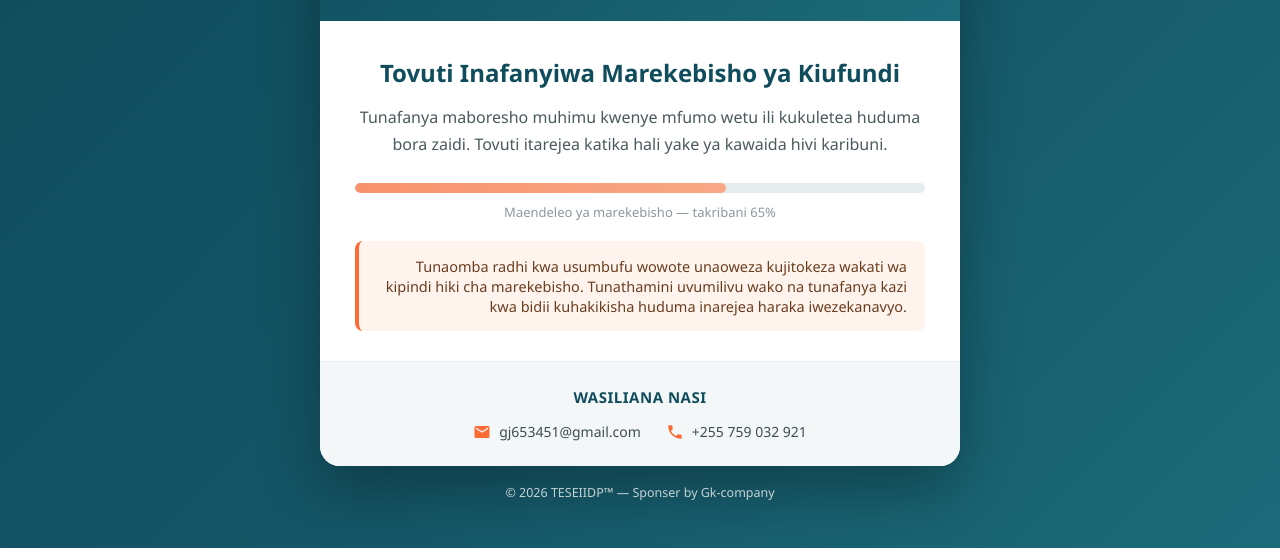
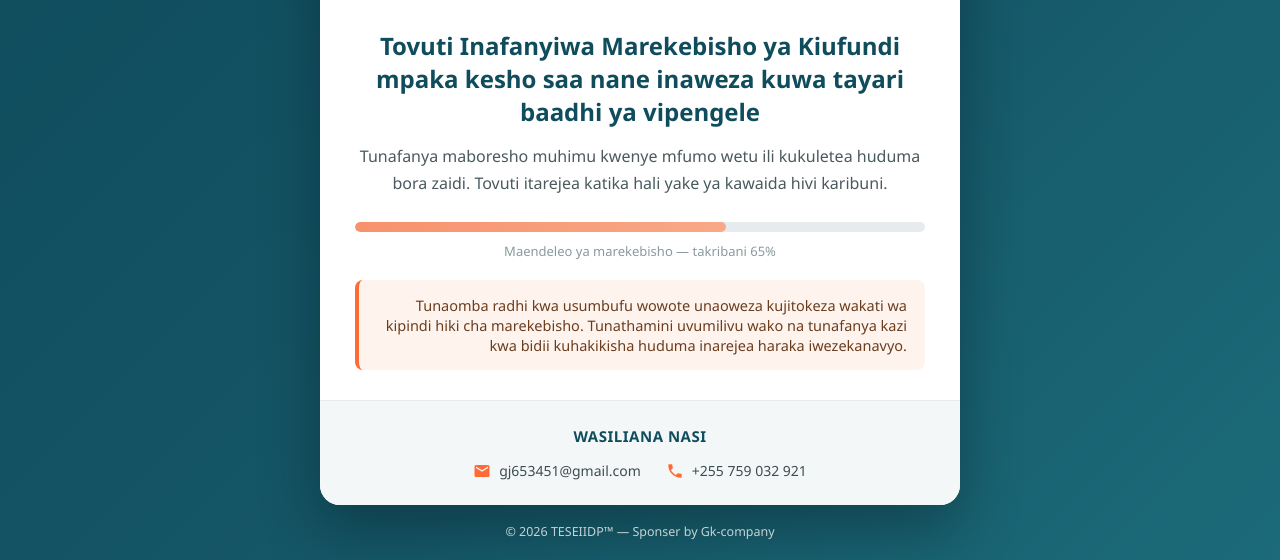
Before and after one commit to gj653451-cmyk/TESEIIDP, a plain HTML site: page index.html in a window 1280 px wide. Shown: the part 252-812 px from the top of the page. Drawn offline with Linux system fonts and the light colour scheme.

Commit message:
update index.html

```diff
--- a/index.html
+++ b/index.html
@@ -164,7 +164,7 @@
       </div>
 
       <div class="body-content">
-        <h1>Tovuti Inafanyiwa Marekebisho ya Kiufundi</h1>
+        <h1>Tovuti Inafanyiwa Marekebisho ya Kiufundi mpaka kesho saa nane inaweza kuwa tayari baadhi ya vipengele</h1>
         <p>Tunafanya maboresho muhimu kwenye mfumo wetu ili kukuletea huduma bora zaidi. Tovuti itarejea katika hali yake ya kawaida hivi karibuni.</p>
 
         <div class="progress-bar">
```
